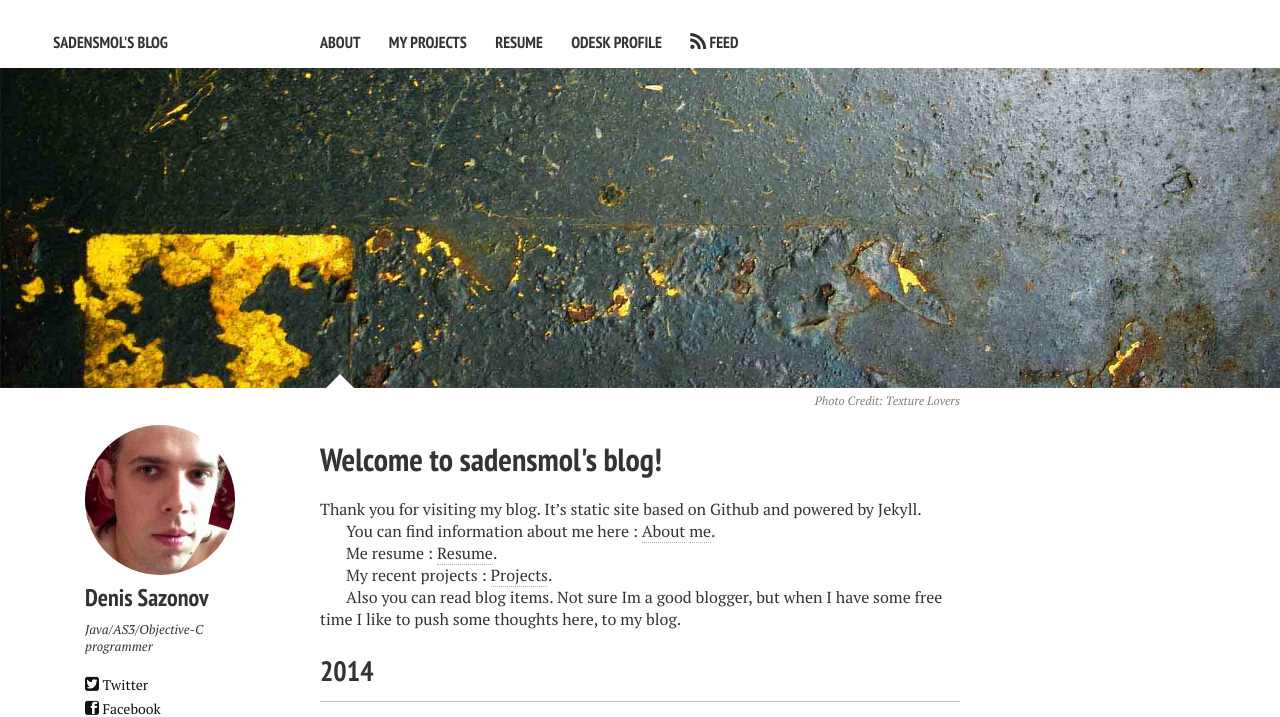
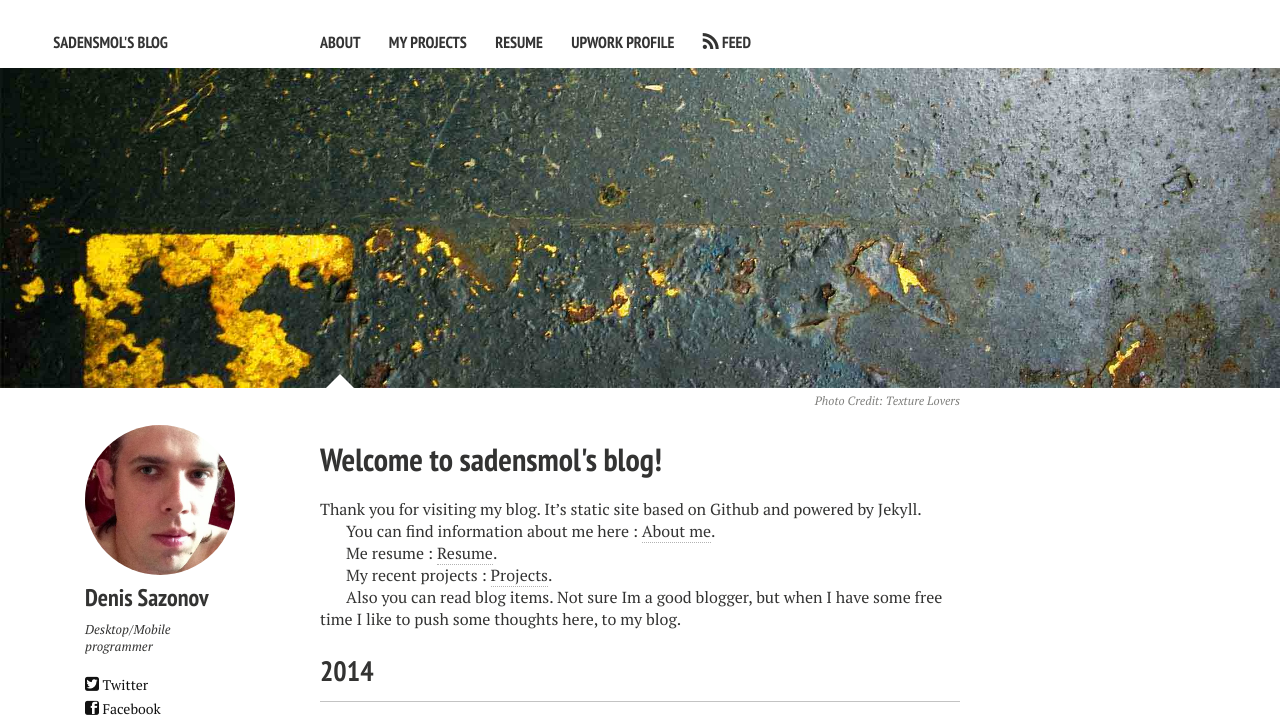
Before and after one commit to sadensmol/sadensmol.github.com, a Jekyll site: the page built from index.md, in a window 1280 px wide. Shown: the top 717 px of the page. Built offline with Jekyll 4.4.1, drawn with Linux system fonts in a browser that asks for light colours; nearby versions of some CDN libraries.

Commit message:
changed odesk to upwork

```diff
--- a/_config.yml
+++ b/_config.yml
@@ -7,7 +7,7 @@
 owner:
   name:           Denis Sazonov
   avatar:         bio-photo.jpg
-  bio:            "Java/AS3/Objective-C programmer"
+  bio:            "Desktop/Mobile programmer"
   email:          sadensmol@gmail.com
   # Social networking links used in footer. Update and remove as you like.
   twitter:        sadensmol
@@ -40,8 +40,8 @@
   - title: Resume
     url: /resume
 
-  - title: Odesk profile
-    url: https://www.odesk.com/users/%7E010ba56ab4bc5aba48
+  - title: Upwork profile
+    url: https://www.upwork.com/users/%7E010ba56ab4bc5aba48
     external: true
 
 
```
